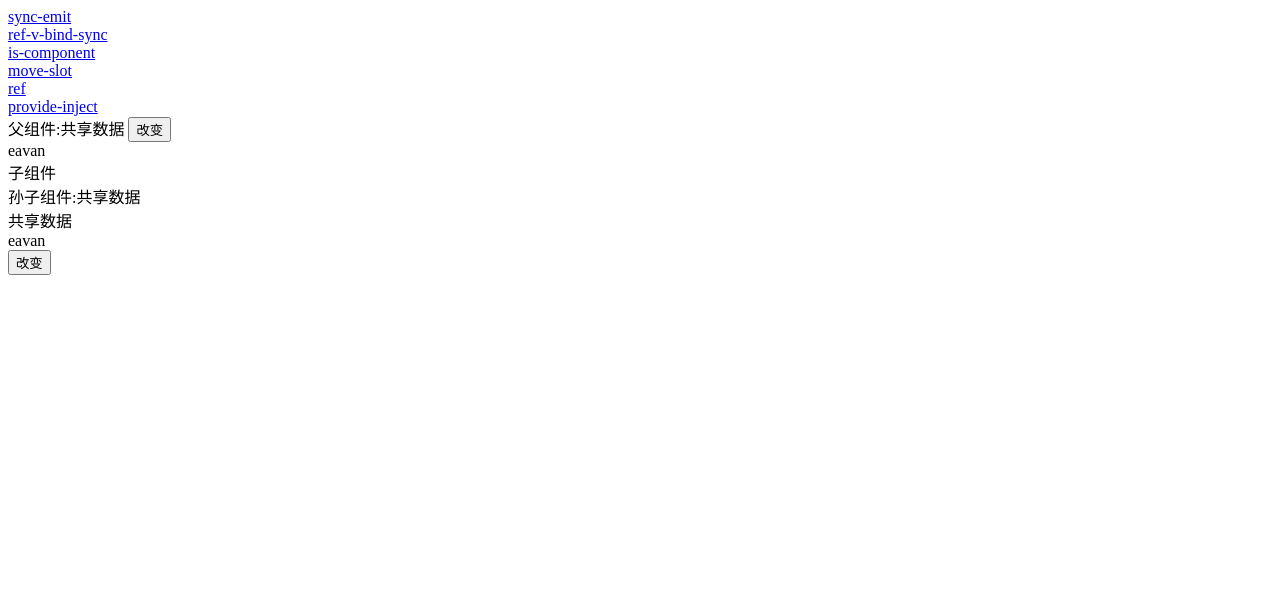
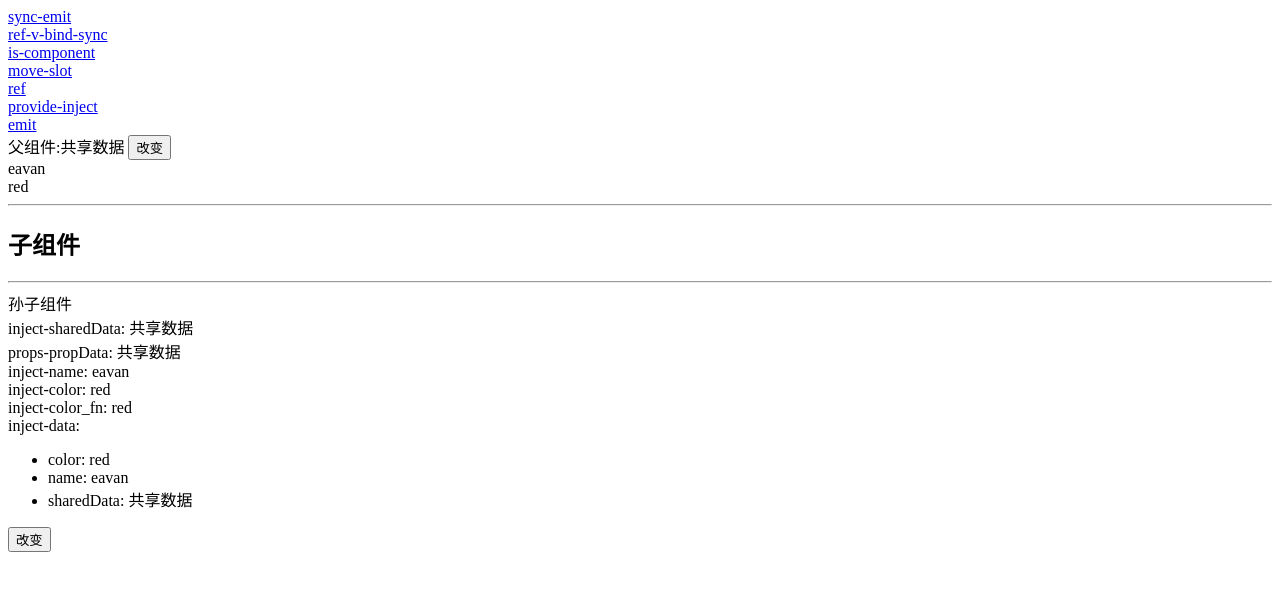
Before and after one commit to lienshu/vue2-learn, a Vue app: page /provide-inject in a window 1280 px wide. Shown: the top 590 px of the page. Built offline with nearby package versions, Linux system fonts and the light colour scheme.

Commit message:
fix: emit10%

```diff
--- a/package.json
+++ b/package.json
@@ -11,6 +11,7 @@
     "core-js": "^3.8.3",
     "element-ui": "^2.15.12",
     "less-loader": "^11.1.0",
+    "pikaday": "^1.8.2",
     "vue": "^2.6.14",
     "vue-router": "^3.6.5"
   },
@@ -22,6 +23,7 @@
     "@vue/cli-service": "~5.0.0",
     "eslint": "^7.32.0",
     "eslint-plugin-vue": "^8.0.3",
+    "moment": "^2.29.4",
     "sass-loader": "^13.2.0",
     "vue-template-compiler": "^2.6.14"
   }
--- a/src/App.vue
+++ b/src/App.vue
@@ -11,6 +11,8 @@
     <router-link to="/ref">ref</router-link>
     <br>
     <router-link to="/provide-inject">provide-inject</router-link>
+    <br>
+    <router-link to="/emit">emit</router-link>
     <router-view />
   </div>
 </template>
--- a/src/router/index.js
+++ b/src/router/index.js
@@ -37,6 +37,11 @@ const routes = [{
     component: () => import('@/views/provide-inject'),
     name: 'provide-inject'
   },
+  {
+    path: '/emit',
+    component: () => import('@/views/emit'),
+    name: 'emit'
+  },
 ]
 
 
--- /dev/null
+++ b/src/views/emit/index.vue
@@ -0,0 +1,29 @@
+<template>
+  <div>
+    emit
+  </div>
+</template>
+
+<script>
+export default {
+  name: 'Vue2LearnIndex',
+
+  data() {
+    return {
+
+    };
+  },
+
+  mounted() {
+
+  },
+
+  methods: {
+
+  },
+};
+</script>
+
+<style lang="scss" scoped>
+
+</style>
--- a/src/views/provide-inject/index.vue
+++ b/src/views/provide-inject/index.vue
@@ -1,14 +1,19 @@
 <!--
+  provide/inject 机制的原理 -- 向上找寻
   provide和inject不是响应式的
   想要实现响应式数据:
   传入一个可监听的对象，其对象的property还是可响应的
+  或者把值转换为对象
 -->
 <template>
   <div>
     父组件:{{ sharedData }}
     <button @click="change">改变</button>
     <div>{{ obj.name }}</div>
+    <div>{{ color }}</div>
+    <hr>
     <Son />
+    <hr>
     <Grand :propData="sharedData" />
   </div>
 </template>
@@ -27,14 +32,30 @@ export default {
       sharedData: '共享数据',
       obj: {
         name: 'eavan'
-      }
+      },
+      color: 'red',
     };
   },
+  // provide写成对象的形式，访问不到Vue实例，为什么不能访问到Vue实例
   // provide: { sharedData: this.sharedData },
   provide() {
     return {
       sharedData: this.sharedData,
-      user: this.obj
+      // 对象形式
+      user: this.obj,
+      // 箭头函数形式 箭头函数可以获取到this
+      // 为什么箭头函数可以获取到正确的this，匿名函数就不可以
+      // color_fn: () => {
+      //   console.log(this)
+      //   return this.color
+      // },
+      color_fn: function () {
+        console.log(this)
+        return this.color
+      },
+      color: this.color,
+      // 更好的解决方案 把provide所有的Vue实例都传递下去
+      data: this
     }
   },
 
@@ -46,6 +67,7 @@ export default {
     change() {
       this.sharedData = '改变共享数据'
       this.obj.name = 'Jean'
+      this.color = 'pink'
     }
   },
 };
--- a/src/views/provide-inject/sonComponents/grandComponents/grand.vue
+++ b/src/views/provide-inject/sonComponents/grandComponents/grand.vue
@@ -1,8 +1,24 @@
 <template>
   <div>
-    孙子组件:{{ sharedData }}
-    <div>{{ propData }}</div>
-    <div>{{ user.name }}</div>
+    孙子组件
+    <div>inject-sharedData: {{ sharedData }}</div>
+    <div>props-propData: {{ propData }}</div>
+    <div>inject-name: {{ user.name }}</div>
+    <div>inject-color: {{ color }}</div>
+    <div>inject-color_fn: {{ color_fn() }}</div>
+    <div>inject-data:
+      <ul>
+        <li>
+          <div>color: {{ data.color }}</div>
+        </li>
+        <li>
+          <div>name: {{ data.obj.name }}</div>
+        </li>
+        <li>
+          <div>sharedData: {{ data.sharedData }}</div>
+        </li>
+      </ul>
+    </div>
     <button @click="change">改变</button>
   </div>
 </template>
@@ -14,21 +30,55 @@ export default {
   props: {
     propData: String
   },
+  // 可以是数组  也可以是对象, 是对象的话 直接设置默认值或是一个返回默认值的函数
+  // 对象形式
+  // inject: ['sharedData', 'user'],
 
-  inject: ['sharedData', 'user'],
+  // 同层 provide 没有影响
+  provide() {
+    return {
+      sharedData: '同层provide'
+    }
+  },
+
+  // 数组形式
+  inject: {
+    sharedData: {
+      from: 'sharedData',
+      default: ''
+    },
+    user: {
+      from: 'user',
+      default: ''
+    },
+    color_fn: {
+      from: 'color_fn',
+      default: () => { return '' }
+    },
+    color: {
+      from: 'color',
+      default: ''
+    },
+    data: {
+      from: 'data',
+      default: ''
+    }
+  },
 
   data() {
     return {
-
+      // 如果在 data 中定义与 inject 相同的变量 则 inject 会被覆盖
+      // sharedData: '同层provide'
     };
   },
 
   mounted() {
-
+    console.log(this.data._provided, 'data')
   },
 
   methods: {
     change() {
+      // provide & inject 传递的数据 不会改变，数据类型 是对象的 传递的数据 会 改变，但会有警告
       this.sharedData = '改变共享数据'
       this.user.name = 'Tom'
     }
--- a/src/views/provide-inject/sonComponents/son.vue
+++ b/src/views/provide-inject/sonComponents/son.vue
@@ -1,6 +1,6 @@
 <template>
   <div>
-    子组件
+    <h2>子组件</h2>
     <!-- 子组件:{{ sharedData }} -->
     <!-- <Grand /> -->
   </div>
```
Also changed, not shown: src/views/emit/index copy.vue (added, +36 -0 lines), 1 other file (tests, documents, lock files or other folders).
